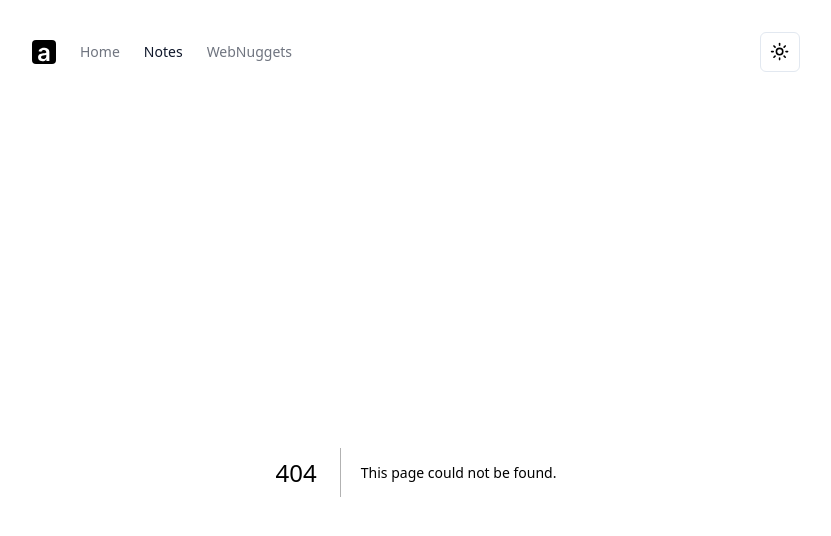
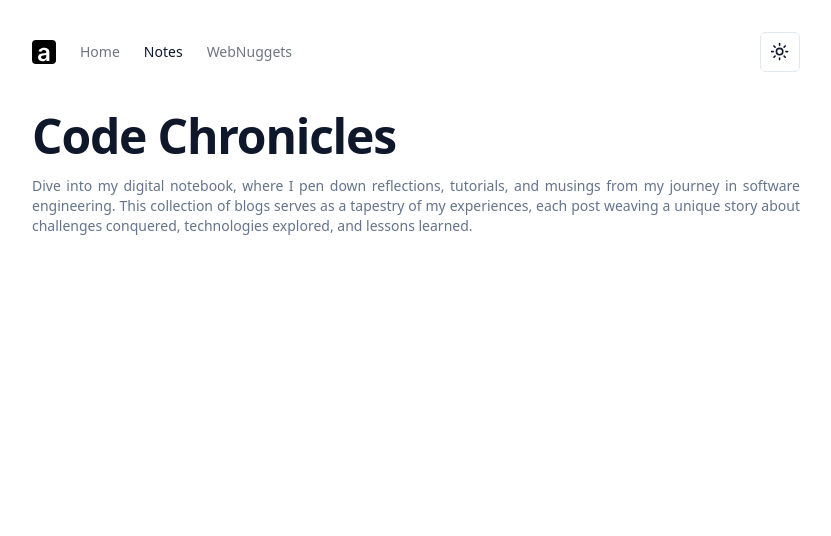
Before and after one commit to theArkein/portfolio, a Next.js app: page /notes in a window 1280 px wide. Before the commit this address had no page. Shown: the top 536 px of the page, without its empty margins (224-1055 px from the left). Built offline with nearby package versions, Linux system fonts and the light colour scheme.

Commit message:
notes page header

```diff
--- a/src/app/globals.css
+++ b/src/app/globals.css
@@ -99,13 +99,13 @@
   .inlineCode {
     @apply relative rounded bg-muted px-[0.3rem] py-[0.2rem] font-mono text-sm font-semibold;
   }
-  .text-large {
+  .typo-large {
     @apply text-lg font-semibold;
   }
-  .text-small {
+  .typo-small {
     @apply text-sm font-medium leading-none;
   }
-  .text-muted {
+  .typo-muted {
     @apply text-sm text-muted-foreground;
   }
 }
--- a/src/app/layout.tsx
+++ b/src/app/layout.tsx
@@ -32,7 +32,7 @@ export default function RootLayout({
           enableSystem
           disableTransitionOnChange
         >
-          <div className="flex flex-col max-w-screen-md relative items-center m-auto">
+          <div className="flex flex-col max-w-screen-md relative  m-auto gap-10">
             <Navbar />
             {children}
           </div>
--- /dev/null
+++ b/src/app/notes/page.tsx
@@ -0,0 +1,18 @@
+import React from "react";
+
+function Notes() {
+  return (
+    <div>
+      <h1 className="h1">Code Chronicles</h1>
+      <p className="typo-muted text-justify my-4">
+        Dive into my digital notebook, where I pen down reflections, tutorials,
+        and musings from my journey in software engineering. This collection of
+        blogs serves as a tapestry of my experiences, each post weaving a unique
+        story about challenges conquered, technologies explored, and lessons
+        learned.
+      </p>
+    </div>
+  );
+}
+
+export default Notes;
```
